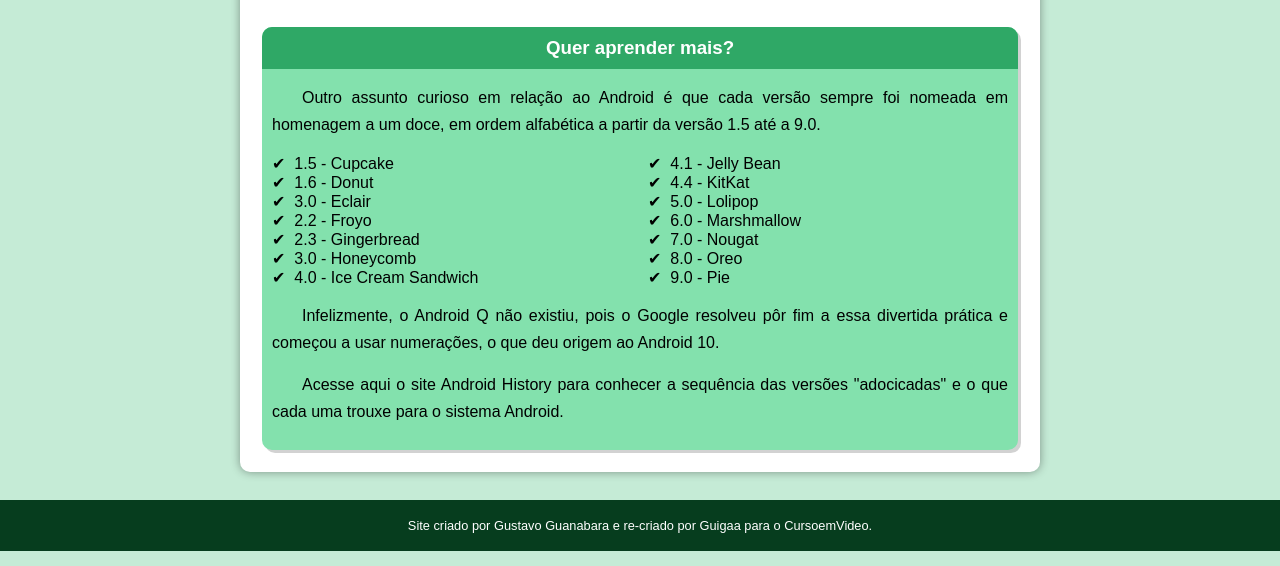
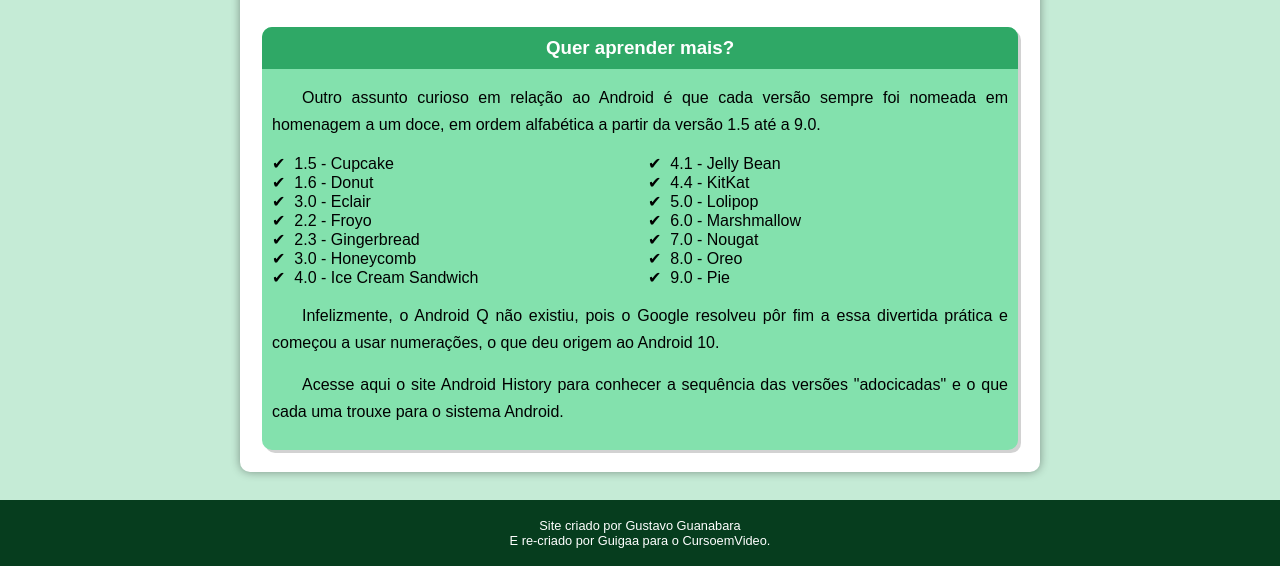
Before and after one commit to GuilhermeWilker/Projeto-android, a plain HTML site: page index.html in a window 1280 px wide. Shown: the part 2174-2740 px from the top of the page. Drawn offline with Linux system fonts and the light colour scheme.

Commit message:
alteração

```diff
--- a/index.html
+++ b/index.html
@@ -83,7 +83,7 @@
         </aside>
     </main>
     <footer>
-        <p>Site criado por Gustavo Guanabara e re-criado por Guigaa para o CursoemVideo.</p>
+        <p>Site criado por Gustavo Guanabara <br> E re-criado por Guigaa para o CursoemVideo.</p>
     </footer>
 </body>
 </html>
```
